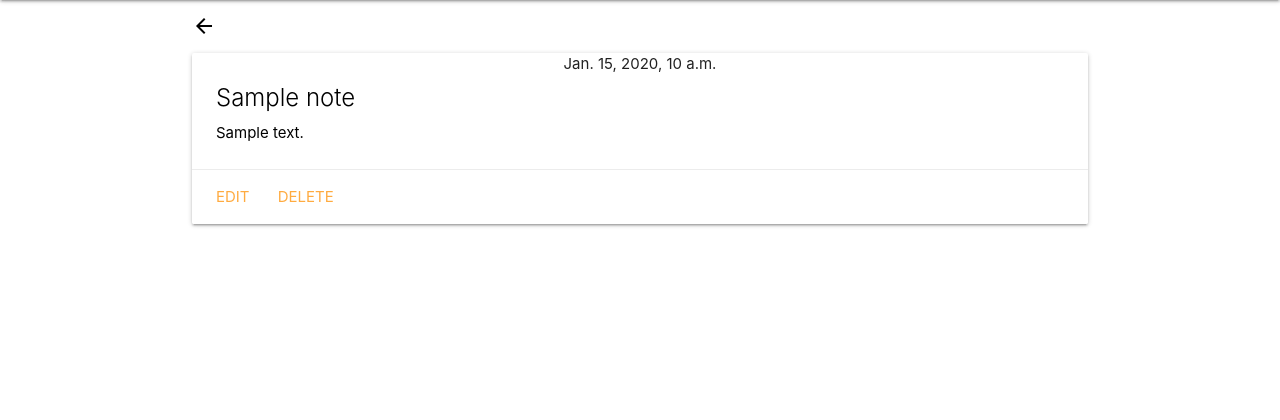
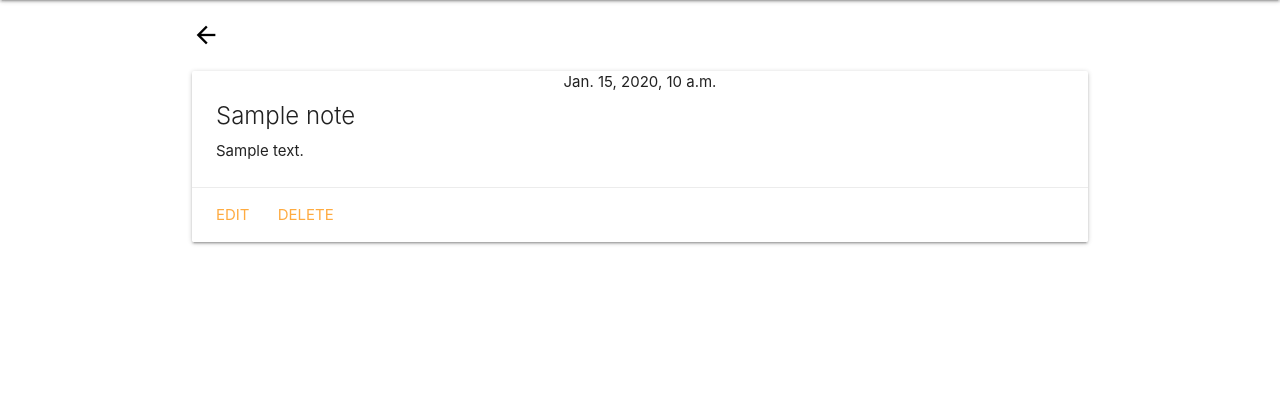
Before and after one commit to tjpreston96/Home_Manager, a Django app: page /notes/1/ in a window 1280 px wide. Shown: the part 64-484 px from the top of the page. Run offline with Django 4.2, Linux system fonts and the light colour scheme; a user stored in the database is signed in; tables that the repository leaves empty hold one stand-in row (values such as "Sample post").

Commit message:
update style.css

```diff
--- a/main_app/static/main_app/style.css
+++ b/main_app/static/main_app/style.css
@@ -26,10 +26,25 @@ footer.page-footer {
   text-align: right;
 }
 
-.vertical-align-middle {
-  line-height: normal;
-  display: inline;
-  vertical-align: middle;
+input.btn {
+  background-color: var(--main-accent);
+}
+
+.accent-text {
+  color: var(--main-accent);
+}
+
+.background {
+  background-color: var(--secondary-color);
+}
+
+.back-btn {
+  color: black;
+}
+
+.back-btn span {
+  margin: 21px 0 14px 0;
+  font-size: 28px;
 }
 
 .divider-margin-0 {
@@ -37,41 +52,20 @@ footer.page-footer {
   padding: 0 !important;
 }
 
-.back-btn {
-  color: black;
+.main-content {
+  padding-top: 7px !important ;
 }
-.back-btn a {
-  font-size: 32px;
-}
-.back-btn span {
-  margin: 14px 0 7px 0;
+
+.secondary-accent {
+  background-color: var(--secondary-accent);
 }
 
 .updated {
   margin: 0;
 }
 
-.main-content {
-  padding-top: 7px !important ;
+.vertical-align-middle {
+  line-height: normal;
+  display: inline;
+  vertical-align: middle;
 }
-
-.background {
-  background-color: var(--secondary-color);
-}
-
-.accent-text {
-  color: var(--main-accent);
-}
-
-.secondary-accent {
-  background-color: var(--secondary-accent);
-}
-
-input.btn {
-  background-color: var(--main-accent);
-}
-
-.card-title,
-.card-content p {
-  color: black;
-}
```
